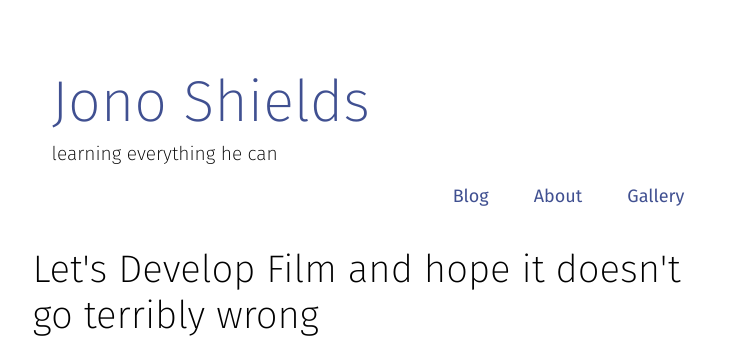
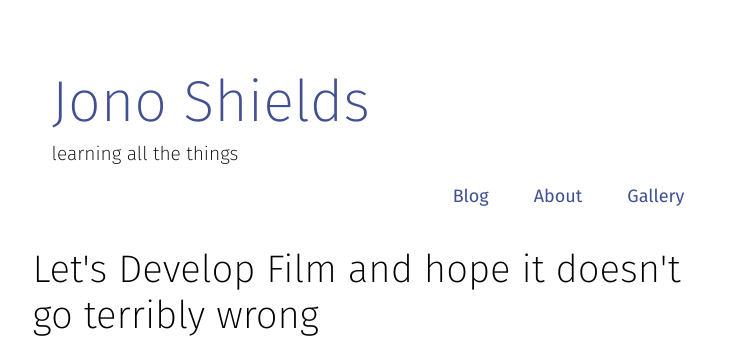
Before and after one commit to foopod/blog-3.0, a Jekyll site: the page built from index.html, in a window 1280 px wide and 900 px high. Shown: the top 338 px of the window, without its empty margins (262-1017 px from the left). Built offline with Jekyll 4.4.1, drawn with Linux system fonts in a browser that asks for light colours; the list of posts is cut into pages by our own code.

Commit message:
Update _config.yml

```diff
--- a/_config.yml
+++ b/_config.yml
@@ -7,7 +7,7 @@ permalink:        pretty
 
 # Setup
 title:            'Jono Shields'
-tagline:          'learning everything he can'
+tagline:          'learning all the things'
 description:      'Jono learns everything!'
 url:              jonoshields.com
 baseurl:          ''
```
